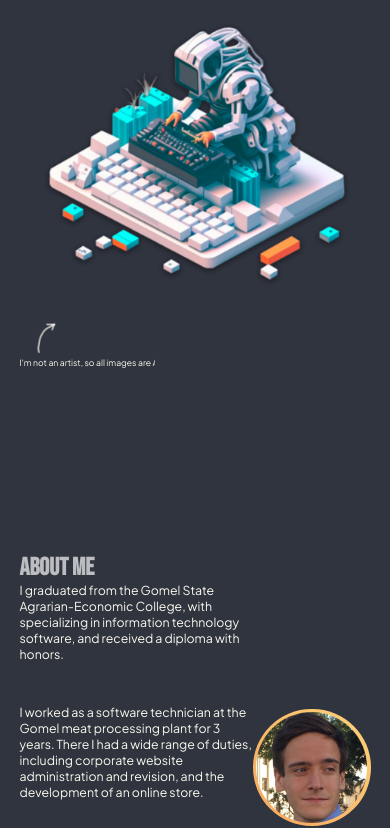
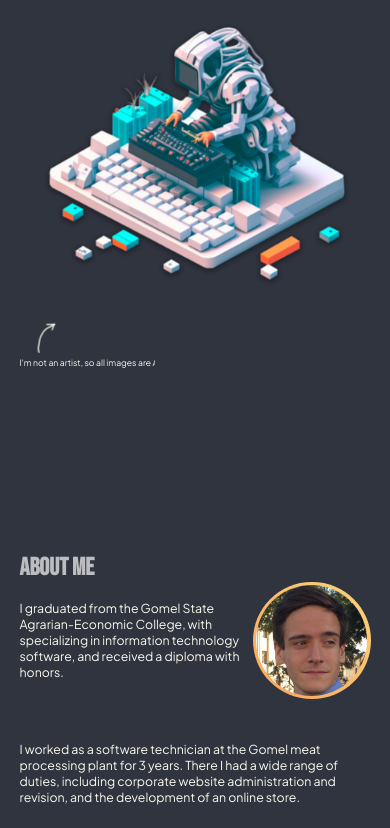
Before and after one commit to kushnerovM/portfolio, a plain HTML site: page index.html in a window 390 px wide. Shown: the part 310-1138 px from the top of the page. Drawn offline with Linux system fonts and the light colour scheme.

Commit message:
feat: about section markup update for mobiles

```diff
--- a/style.css
+++ b/style.css
@@ -614,6 +614,20 @@ a {
             font-size: calc(var(--size-ratio)*4);
     }
 
+     .about-grid__text{
+        grid-column: 1 / span 2;
+    }
+
+    .about-grid__text:nth-child(2){
+        grid-column: 1 / span 1;
+        grid-row: 1 / span 1;
+    }
+
+    .about-grid__image-border{
+        grid-column: 2 / span 1;
+        grid-row: 1 / span 1
+    }
+
     .contact-me{
         flex-direction: column;
         justify-content: space-evenly;
```
